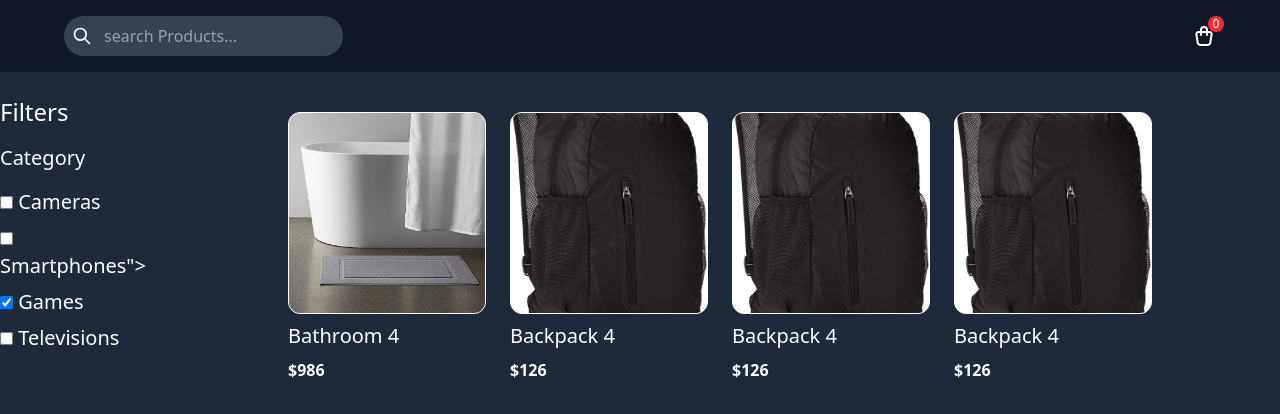
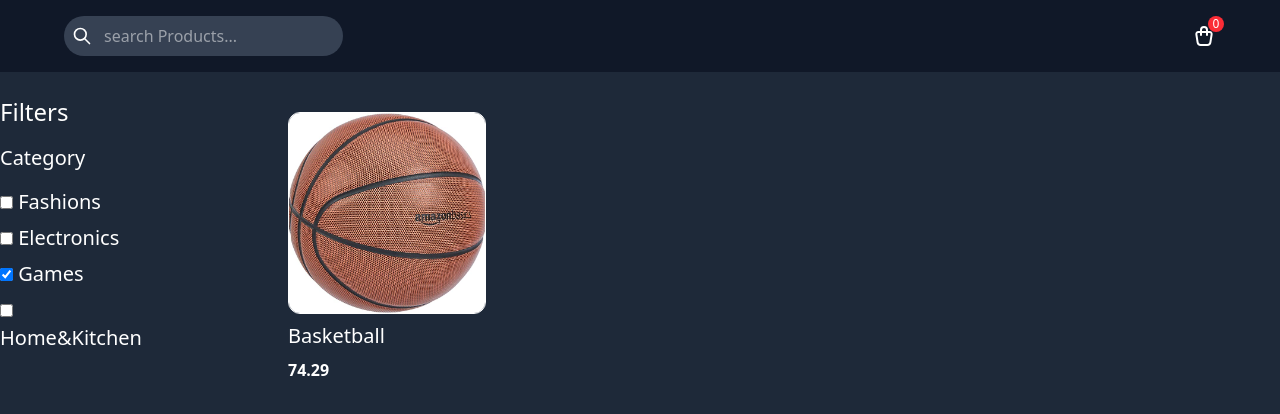
Before and after one commit to mugishaisaie/MYSHOP, a website: page index.html in a window 1280 px wide. Both pictures are taken after a click on the checkbox "Games". Drawn offline with nearby package versions, Linux system fonts and the light colour scheme.

Commit message:
final version of the running app code

```diff
--- a/index.html
+++ b/index.html
@@ -65,65 +65,26 @@
 
             <div id="filters-container" class="text-xl space-y-2">
                  <div>
-                    <input type="checkbox" class="check" id="cameras">
-                    <label for="cameras">Cameras</label>
+                    <input type="checkbox" class="check" id="fashions">
+                    <label for="fashions">Fashions</label>
                  </div>
                  <div>
-                    <input type="checkbox" class="check" id="smartphones">
-                    <label for="smartphones">Smartphones"></label>
+                    <input type="checkbox" class="check" id="electronics">
+                    <label for="electronics">Electronics</label>
                  </div>
                  <div>
                     <input type="checkbox" class="check" id="games">
                     <label for="games">Games</label>
                  </div>
                     <div>
-                        <input type="checkbox" class="check" id="televisions">
-                        <label for="televisions">Televisions</label>
+                        <input type="checkbox" class="check" id="home&kitchen">
+                        <label for="home&kitchen">Home&Kitchen</label>
                     </div>
             </div>
         </div>
 <!-- Product wrapper -->
  <div id="products-wrapper" class="w-full max-w-4xl mx-auto grid grid-cols-2  gap-6 sm:grid-cols-3 xl:grid-cols-4 place-content-center p-4">
-    <div class="item space-y-2">
-        <div class="bg-gray-100 flex justify-center relative overflow-hidden group cursor-pointer border rounded-xl">
-            <img src="images/bathroom.jpg" alt="Image" class="w-full h-50 object-cover" />
-            <button class="status bg-black text-white absolute bottom-0 left-0 right-0 text-center py-2 translate-y-full transition group-hover:translate-y-0 cursor-pointer">
-                Add to Cart
-            </button>
-        </div>
-        <p class="text-xl"> Bathroom 4</p>
-        <strong>$986</strong>
-    </div>
-    <div class="item space-y-2">
-        <div class="bg-gray-100 flex justify-center relative overflow-hidden group cursor-pointer border rounded-xl">
-            <img src="images/backpack.jpg" alt="Image" class="w-full h-50  object-cover" />
-            <button class="status bg-black text-white absolute bottom-0 left-0 right-0 text-center py-2 translate-y-full transition group-hover:translate-y-0 cursor-pointer">
-                Add to Cart
-            </button>
-        </div>
-        <p class="text-xl"> Backpack 4</p>
-        <strong>$126</strong>
-    </div>
-    <div class="item space-y-2">
-        <div class="bg-gray-100 flex justify-center relative overflow-hidden group cursor-pointer border rounded-xl">
-            <img src="images/backpack.jpg" alt="Image" class="w-full h-50 object-cover" />
-            <button class="status bg-black text-white absolute bottom-0 left-0 right-0 text-center py-2 translate-y-full transition group-hover:translate-y-0 cursor-pointer">
-                Add to Cart
-            </button>
-        </div>
-        <p class="text-xl"> Backpack 4</p>
-        <strong>$126</strong>
-    </div>
-    <div class="item space-y-2">
-        <div class="bg-gray-100 flex justify-center relative overflow-hidden group cursor-pointer border rounded-xl">
-            <img src="images/backpack.jpg" alt="Image" class="w-full h-50 object-cover" />
-            <button class="status bg-black text-white absolute bottom-0 left-0 right-0 text-center py-2 translate-y-full transition group-hover:translate-y-0 cursor-pointer">
-                Add to Cart
-            </button>
-        </div>
-        <p class="text-xl"> Backpack 4</p>
-        <strong>$126</strong>
-    </div>
+
  </div>
       </main>
 
--- a/script.js
+++ b/script.js
@@ -1,207 +1,173 @@
 const products = [
   {
     name: 'Back pack',
-    url: 'images/playstation_5.png',
-    type: 'games',
-    price: 499.99,
+    url: 'images/backpack.jpg',
+    category: 'fashions',
+    price: 29.99,
   },
   {
     name: 'Baking',
-    url: 'images/samsung_galaxy.png',
-    type: 'smartphones',
-    price: 399.99,
+    url: 'images/baking.webp',
+    category: 'Electronics',
+    price: 32.99,
   },
   {
     name: 'Basketball',
-    url: 'images/cannon_eos_camera.png',
-    type: 'cameras',
-    price: 749.99,
+    url: 'images/basketball.jpg',
+    category: 'Games',
+    price: 74.29,
   },
   {
     name: 'Bathroom',
-    url: 'images/sony_a7_camera.png',
-    type: 'cameras',
-    price: 1999.99,
+    url: 'images/bathroom.jpg',
+    category: 'Home&Kitchen',
+    price: 39.11,
   },
   {
     name: 'Blender',
-    url: 'images/lg_tv.png',
-    type: 'televisions',
-    price: 799.99,
+    url: 'images/blender.jpg',
+    category: 'Electronics',
+    price: 23.11,
   },
   {
     name: 'Bowl set',
-    url: 'images/nintendo_switch.png',
-    type: 'games',
-    price: 299.99,
+    url: 'images/bowl-set.jpg',
+    category: 'Electronics',
+    price: 32.43,
   },
   {
     name: 'Boxes',
-    url: 'images/xbox_series_x.png',
-    type: 'games',
-    price: 499.99,
+    url: 'images/boxes.jpg',
+    category: 'Home&Kitchen',
+    price: 19.33,
   },
   {
     name: 'Cooking',
-    url: 'images/samsung_tv.png',
-    type: 'televisions',
+    url: 'images/cooking-set.webp',
+    category: 'Home&Kitchen',
     price: 1099.99,
   },
   {
     name: 'cotton',
-    url: 'images/google_pixel.png',
-    type: 'smartphones',
-    price: 499.99,
+    url: 'images/cotton.webp',
+    category: 'Home&Kitchen',
+    price: 88.99,
   },
   {
     name: 'Curtain Beige',
-    url: 'images/sony_zv1f_camera.png',
-    type: 'cameras',
+    url: 'images/curtain-beige.webp',
+    category: 'Home&Kitchen',
     price: 799.99,
   },
   {
     name: 'Curtains',
-    url: 'images/toshiba_tv.png',
-    type: 'televisions',
-    price: 499.99,
+    url: 'images/curtains.jpg',
+    category: 'Home&Kitchen',
+    price: 33.54,
   },
   {
     name: 'Duvet',
-    url: 'images/iphone_14.png',
-    type: 'smartphones',
-    price: 999.99,
+    url: 'images/duvet.jpg',
+    category: 'Home&Kitchen',
+    price: 99,
   },
   {
     name: 'Earrings',
-    url: 'images/iphone_14.png',
-    type: 'smartphones',
-    price: 999.99,
+    url: 'images/earrings.webp',
+    category: 'Fashions',
+    price: 65.09,
   },
   {
     name: 'Food storage',
-    url: 'images/iphone_14.png',
-    type: 'smartphones',
-    price: 999.99,
+    url: 'images/food-storage.jpg',
+    category: 'Home&Kitchen',
+    price: 96.97,
   },
   {
     name: 'Glass',
-    url: 'images/iphone_14.png',
-    type: 'smartphones',
-    price: 999.99,
+    url: 'images/glass.jpg',
+    category: 'Home&Kitchen',
+    price: 87.11,
   },
   {
     name: 'Kettle',
-    url: 'images/iphone_14.png',
-    type: 'smartphones',
-    price: 999.99,
+    url: 'images/kettle.webp',
+    category: 'Electronics',
+    price: 91.23,
   },
   {
     name: 'Men cozy',
-    url: 'images/iphone_14.png',
-    type: 'smartphones',
-    price: 999.99,
+    url: 'images/men-cozy.jpg',
+    category: 'Fashions',
+    price: 97.73,
   },
   {
     name: 'Men Pants',
-    url: 'images/iphone_14.png',
-    type: 'smartphones',
-    price: 999.99,
+    url: 'images/men-pants.jpg',
+    category: 'Fashions',
+    price: 99.34,
   },
   {
     name: 'Men shirt',
-    url: 'images/iphone_14.png',
-    type: 'smartphones',
-    price: 999.99,
+    url: 'images/men-shirt-blue.jpg',
+    category: 'Fashions',
+    price: 213.11,
   },
   {
     name: 'Men shorts',
-    url: 'images/iphone_14.png',
-    type: 'smartphones',
-    price: 999.99,
+    url: 'images/men-shorts-.jpg',
+    category: 'Fashions',
+    price: 95.55,
   },
   {
     name: 'Men sunglasses',
-    url: 'images/iphone_14.png',
-    type: 'smartphones',
-    price: 999.99,
+    url: 'images/men-sunglasses.jpg',
+    category: 'Fashions',
+    price: 54.53,
   },
-  {
-    name: 'Pack',
-    url: 'images/iphone_14.png',
-    type: 'smartphones',
-    price: 999.99,
-  },
-  {
-    name: 'Plain',
-    url: 'images/iphone_14.png',
-    type: 'smartphones',
-    price: 999.99,
-  },
-  {
-    name: 'Plates',
-    url: 'images/iphone_14.png',
-    type: 'smartphones',
-    price: 999.99,
-  },
+
   {
     name: 'Shoe Pink',
-    url: 'images/iphone_14.png',
-    type: 'smartphones',
-    price: 999.99,
+    url: 'images/shoe-pink.webp',
+    category: 'Fashions',
+    price: 76.99,
   },
   {
     name: 'Shoe Gray',
-    url: 'images/iphone_14.png',
-    type: 'smartphones',
-    price: 999.99,
+    url: 'images/shoes-gray.jpg',
+    category: 'Fashions',
+    price: 94.59,
   },
   {
     name: 'Shoe green',
-    url: 'images/iphone_14.png',
-    type: 'smartphones',
-    price: 999.99,
+    url: 'images/shoes-green.jpg',
+    category: 'Fashions',
+    price: 77.19,
   },
   {
     name: 'socks',
-    url: 'images/iphone_14.png',
-    type: 'smartphones',
-    price: 999.99,
+    url: 'images/socks.jpg',
+    category: 'Fashions',
+    price: 98.99,
   },
   {
     name: 'Sun hat',
-    url: 'images/iphone_14.png',
-    type: 'smartphones',
-    price: 999.99,
+    url: 'images/straw-sunhat.webp',
+    category: 'Fashions',
+    price: 99.99,
   },
-  {
-    name: 'Tishirt',
-    url: 'images/iphone_14.png',
-    type: 'smartphones',
-    price: 999.99,
-  },
-  {
-    name: 'Toaster',
-    url: 'images/iphone_14.png',
-    type: 'smartphones',
-    price: 999.99,
-  },
-  {
-    name: 'Umbrella',
-    url: 'images/iphone_14.png',
-    type: 'smartphones',
-    price: 999.99,
-  },
+
   {
     name: 'Mirror Sliver',
-    url: 'images/iphone_14.png',
-    type: 'smartphones',
-    price: 999.99,
+    url: 'images/vanity-mirror-silver.jpg',
+    category: 'Fashions',
+    price: 92.99,
   },
   {
     name: 'Beach Sandals',
-    url: 'images/iphone_14.png',
-    type: 'smartphones',
-    price: 999.99,
+    url: 'images/women-beach-sandals.jpg',
+    category: 'Fashions',
+    price: 59.99,
   },
 ];
 
@@ -212,8 +178,110 @@ const productWrapper  = document.getElementById("products-wrapper")
 const checkBoxes  = document.querySelectorAll(".check")
 const filtersContainer  = document.getElementById("filters-container")
 const searchInput  = document.getElementById("search")
-const cartCount  = document.getElementById("cart-count")
+const cartCount  = document.getElementById("cartCount")
+
+// init cart item quantity
 
 
+// Event listener for filtering products
 
-console.log(checkBoxes)
+filtersContainer.addEventListener("change",filterProducts);
+searchInput.addEventListener("input",filterProducts);
+
+let cartItemsCount = 0
+
+// Init product Element Array
+const productElements = [];
+
+// Loop over product and create an Element
+
+products.forEach((product)=>{
+  const productElement = createProductElement(product);
+
+productElements.push(productElement);
+productWrapper.appendChild(productElement);
+
+})
+
+
+// function create product Element
+function createProductElement(product){
+  const productElement = document.createElement("div");
+productElement.className ="item space-y-2";
+
+productElement.innerHTML = `
+
+<div class="bg-gray-100 flex justify-center relative overflow-hidden group cursor-pointer border rounded-xl">
+            <img src=${product.url} alt=${product.name} class="w-full h-50 object-cover" />
+            <button class="status bg-gray-800 text-white absolute bottom-0 left-0 right-0 text-center py-2 translate-y-full transition group-hover:translate-y-0 cursor-pointer">
+                Add to Cart
+            </button>
+        </div>
+        <p class="text-xl"> ${product.name}</p>
+        <strong>${product.price.toLocaleString()}</strong>
+`;
+
+productElement.querySelector(".status").addEventListener("click",updateCart)
+
+return productElement;
+
+}
+
+
+// Add or remove Item from Cart
+function updateCart(e){
+  const statusEl = e.target;
+  // console.log(statusEl)
+
+  if(statusEl.classList.contains("added")){
+    statusEl.classList.remove("added");
+    statusEl.innerHTML ="Add to Cart";
+    statusEl.classList.remove("added");
+    statusEl.classList.add("bg-gray-800");
+    statusEl.classList.remove("bg-red-500");
+    cartItemsCount--;
+
+  }else{
+    statusEl.classList.add("added");
+    statusEl.innerHTML ="Remove from Cart";
+    statusEl.classList.remove("bg-gray-800");
+    statusEl.classList.add("bg-red-500");
+    cartItemsCount++;
+  }
+// update cart Item Count
+cartCount.innerText = cartItemsCount.toString();
+}
+
+
+// Filter products based on checkboxes and search input
+
+function filterProducts(){
+  // get search term
+  const searchTerm = searchInput.value.trim().toLowerCase();
+  // get checked categories
+
+  const checkedCategories = Array.from(checkBoxes).filter((check)=>check.checked).map((check)=>check.id);
+
+  // console.log(checkedCategories)
+  // Loops over the product and find matches
+
+  productElements.forEach((productElement,index)=>{
+    const product = products[index];
+
+    // check if product matches search term or checked categories
+
+    const matchesSearchTerm = product.name.toLowerCase().includes(searchTerm);
+
+    const productCategory = product.category.toLowerCase();
+    const isInCheckedCategory = checkedCategories.length === 0 || checkedCategories.includes(productCategory)
+
+    // show or hide product based on Matches
+
+    if(matchesSearchTerm && isInCheckedCategory){
+      productElement.classList.remove("hidden")
+    }else{
+      productElement.classList.add("hidden")
+
+    }
+  })
+}
```
